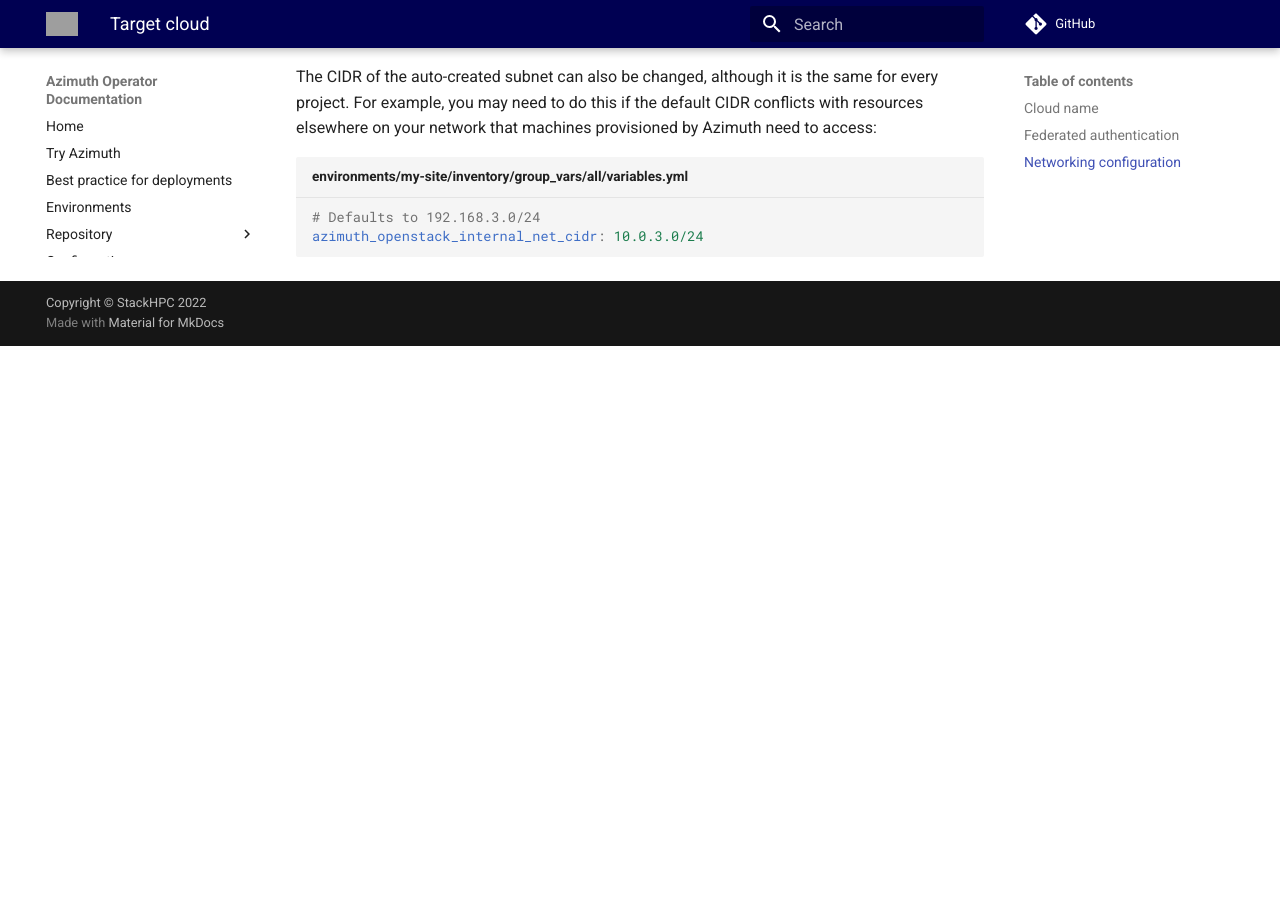
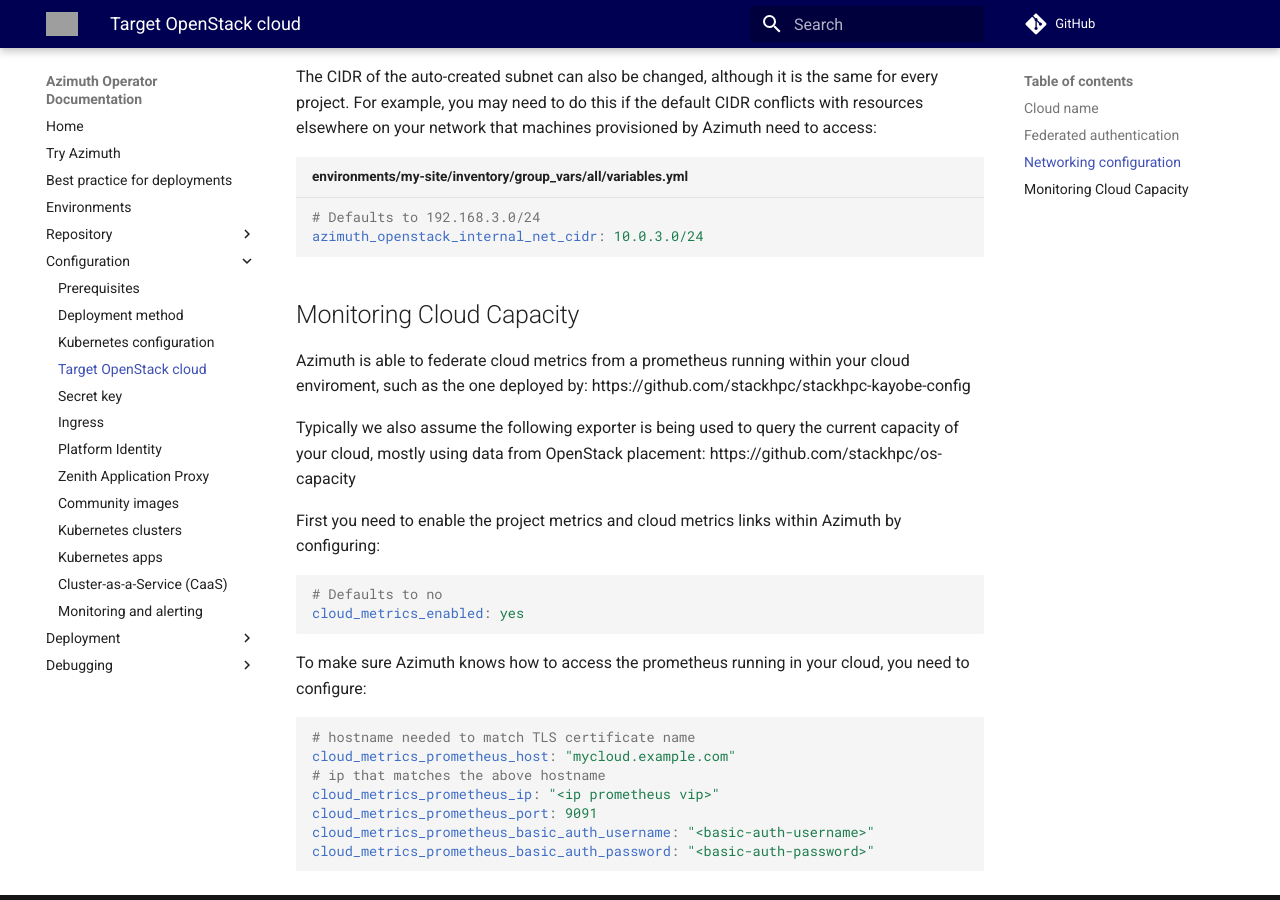
Before and after one commit to azimuth-cloud/azimuth-config, an MkDocs documentation site: the page built from docs/configuration/04-target-cloud.md, in a window 1280 px wide and 900 px high, scrolled down 2772 px. Built offline with MkDocs 1.6.1 and Material for MkDocs 9.7.7, drawn with Linux system fonts in a browser that asks for light colours; comment, search, counter and statistics services are not loaded; before the commit the page ends 3118 px from its top, so only the background shows below that; some of the changed text lies outside the part shown; grey boxes are pictures that could not be loaded.

Commit message:
Add some initial docs

````diff
--- a/docs/configuration/04-target-cloud.md
+++ b/docs/configuration/04-target-cloud.md
@@ -1,4 +1,4 @@
-# Target cloud
+# Target OpenStack cloud
 
 The main piece of site-specific configuration required by Azimuth is the connection information
 for the target OpenStack cloud.
@@ -126,3 +126,33 @@ on your network that machines provisioned by Azimuth need to access:
 # Defaults to 192.168.3.0/24
 azimuth_openstack_internal_net_cidr: 10.0.3.0/24
 ```
+
+## Monitoring Cloud Capacity
+
+Azimuth is able to federate cloud metrics from a prometheus running within
+your cloud enviroment, such as the one deployed by:
+https://github.com/stackhpc/stackhpc-kayobe-config
+
+Typically we also assume the following exporter is being used to
+query the current capacity of your cloud, mostly using data from
+OpenStack placement:
+https://github.com/stackhpc/os-capacity
+
+First you need to enable the project metrics and cloud metrics
+links within Azimuth by configuring:
+```yaml
+# Defaults to no
+cloud_metrics_enabled: yes
+```
+
+To make sure Azimuth knows how to access the prometheus running
+in your cloud, you need to configure:
+```yaml
+# hostname needed to match TLS certificate name
+cloud_metrics_prometheus_host: "mycloud.example.com"
+# ip that matches the above hostname
+cloud_metrics_prometheus_ip: "<ip prometheus vip>"
+cloud_metrics_prometheus_port: 9091
+cloud_metrics_prometheus_basic_auth_username: "<basic-auth-username>"
+cloud_metrics_prometheus_basic_auth_password: "<basic-auth-password>"
+```
````
